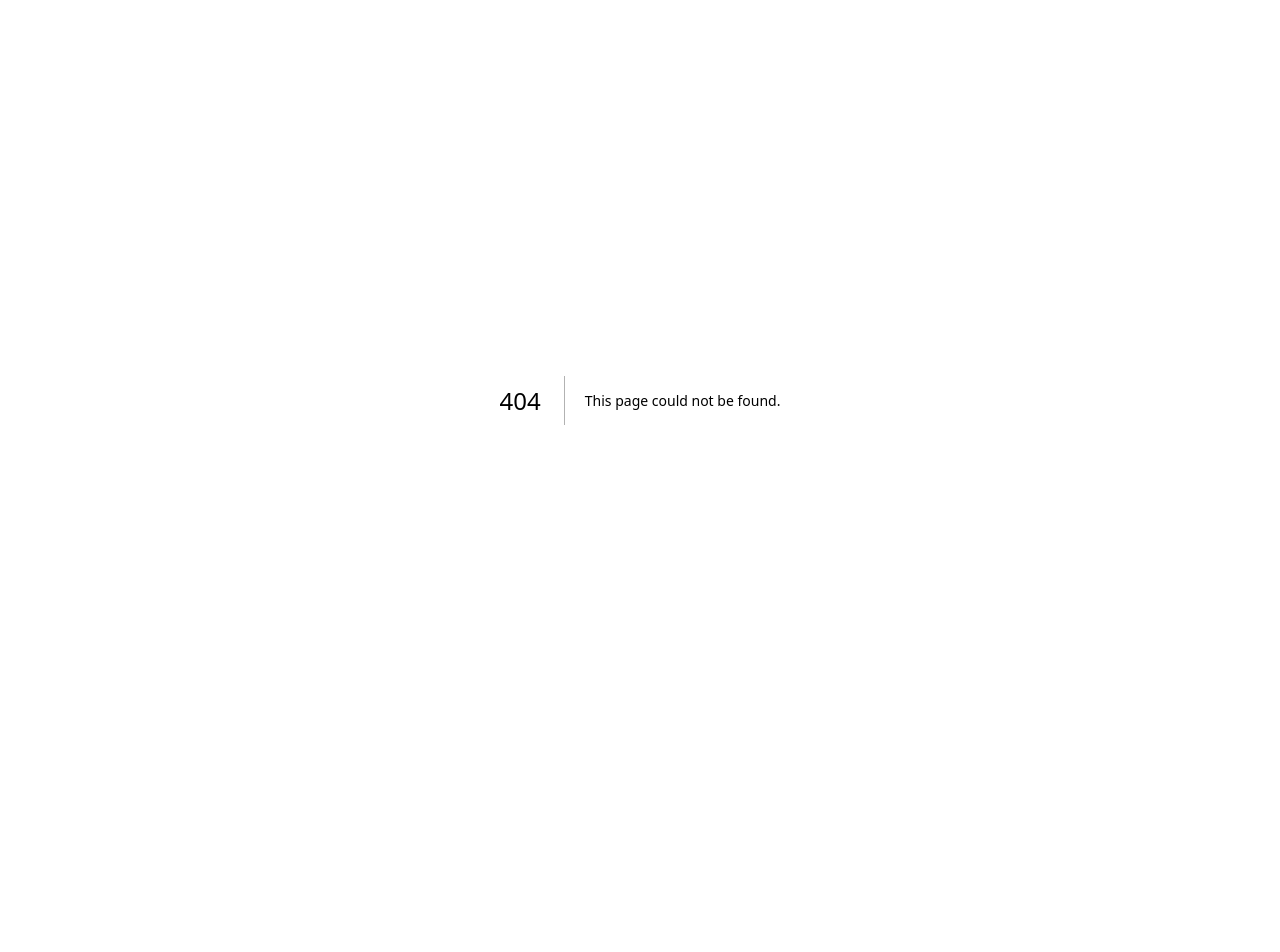
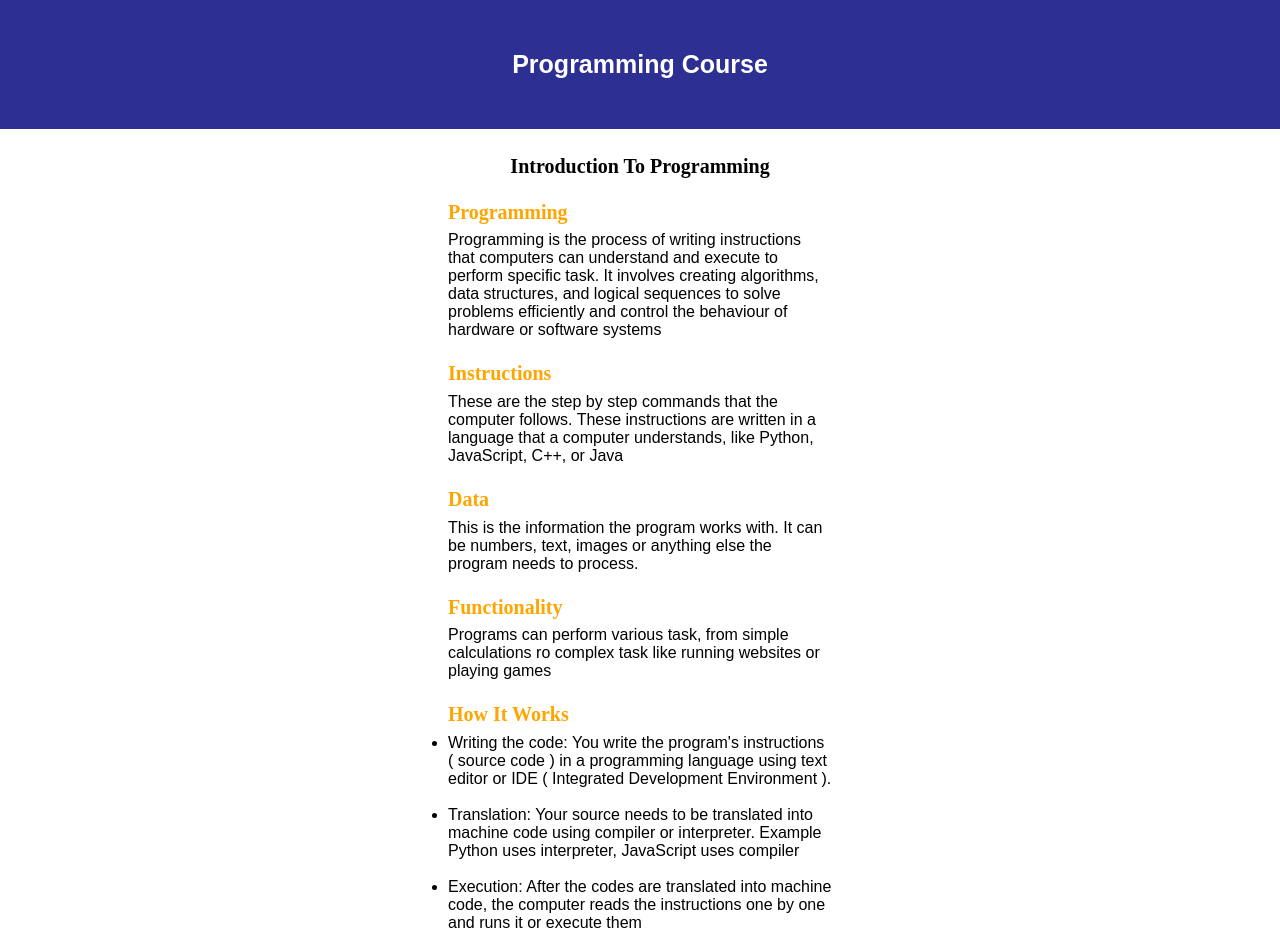
Before and after one commit to kwabenaasumadu/it-learning-soft, a Next.js app: page /comps/courses/programming in a window 1280 px wide. Before the commit this address had no page. Shown: the top 952 px of the page. Before the commit the page ends 800 px from the top, so only its background shows below. Built offline with nearby package versions, Linux system fonts and the light colour scheme.

Commit message:
adding programming

```diff
--- /dev/null
+++ b/src/pages/comps/courses/programming/index.js
@@ -0,0 +1,101 @@
+import React from "react";
+import styles from "../../../../styles/programming.module.css";
+
+function Index() {
+  return (
+    <>
+      <div className={styles.container}>
+        <div className={styles.containerHeader}>
+          <h1>Programming Course</h1>
+        </div>
+
+        <div className={styles.containerItems}>
+          <div className={styles.item}>
+            <div className={styles.itemHeader}>
+              <h1>Introduction To Programming</h1>
+            </div>
+
+            <div className={styles.itemDescription}>
+              <div className={styles.itemDesHeader}>
+                <h1>Programming</h1>
+              </div>
+              <p>
+                Programming is the process of writing instructions that
+                computers can understand and execute to perform specific task.
+                It involves creating algorithms, data structures, and logical
+                sequences to solve problems efficiently and control the
+                behaviour of hardware or software systems
+              </p>
+            </div>
+
+            <div className={styles.itemDescription}>
+              <div className={styles.itemDesHeader}>
+                <h1>Instructions</h1>
+              </div>
+              <p>
+                These are the step by step commands that the computer follows.
+                These instructions are written in a language that a computer
+                understands, like Python, JavaScript, C++, or Java
+              </p>
+            </div>
+
+            <div className={styles.itemDescription}>
+              <div className={styles.itemDesHeader}>
+                <h1>Data</h1>
+              </div>
+              <p>
+                This is the information the program works with. It can be
+                numbers, text, images or anything else the program needs to
+                process.
+              </p>
+            </div>
+
+            <div className={styles.itemDescription}>
+              <div className={styles.itemDesHeader}>
+                <h1>Functionality</h1>
+              </div>
+              <p>
+                Programs can perform various task, from simple calculations ro
+                complex task like running websites or playing games
+              </p>
+            </div>
+
+            <div className={styles.itemDescription}>
+              <div className={styles.itemDesHeader}>
+                <h1>How It Works</h1>
+              </div>
+              <p>
+                <ul>
+                  <li>
+                    Writing the code: You write the program&apos;s instructions (
+                    source code ) in a programming language using text editor or
+                    IDE ( Integrated Development Environment ).
+                  </li>
+                  <br />
+                  <li>
+                    Translation: Your source needs to be translated into machine
+                    code using compiler or interpreter. Example Python uses
+                    interpreter, JavaScript uses compiler
+                  </li>
+                  <br />
+                  <li>
+                    Execution: After the codes are translated into machine code,
+                    the computer reads the instructions one by one and runs it
+                    or execute them
+                  </li>
+                </ul>
+              </p>
+            </div>
+          </div>
+
+          <div className={styles.itemAction}>
+            <p>Want to Learn More</p>
+            <h1>Click To Download</h1>
+          </div>
+        </div>
+      </div>
+    </>
+  );
+}
+
+export default Index;
--- /dev/null
+++ b/src/styles/programming.module.css
@@ -0,0 +1,89 @@
+.container{
+   width: 100%;
+   height: 100%;
+}
+
+.containerHeader{
+   padding: 50px;
+   background-color: #2D3092;
+   display: flex;
+   justify-content: center;
+   align-items: center;
+}
+
+.containerHeader h1{
+   font-size: 25px;
+   color: #fff;
+   font-family: sans-serif;
+}
+
+.containerItems{
+   width: 60%;
+   margin: 2% auto;
+}
+
+.itemHeader{
+   display: flex;
+   justify-content: center;
+   align-items: center;
+}
+
+.itemHeader h1{
+   font-size: 20px;
+}
+
+.itemDescription{
+   width: 50%;
+   margin: 1% auto;
+}
+
+.itemDescription p{
+   font-family: sans-serif;
+   margin-top: 2%;
+}
+.itemDesHeader{
+   margin-top: 6%;
+}
+.itemDesHeader h1{
+   font-size: 20px;
+   color: orange;
+}
+
+.itemAction{
+   margin-top: 7%;
+}
+
+.itemAction p{
+   font-family: cursive;
+   color: #2D3092;
+}
+
+.itemAction h1{
+   font-size: 15px;
+}
+
+@media (max-width:700px){
+   .containerHeader{
+      padding: 40px;
+   }
+   .containerHeader h1{
+      font-size: 20px;
+   }
+
+   .containerItems{
+      width: 90%;
+   }
+
+   .itemHeader{
+      margin-top: 10%;
+   }
+
+   .itemHeader h1{
+      font-size: 18px;
+   }
+
+   .itemDescription{
+      margin-top: 20px;
+      width: 99%;
+   }
+}
```
Also changed, not shown: src/pages/comps/categories/index.js (+27 -19 lines).
